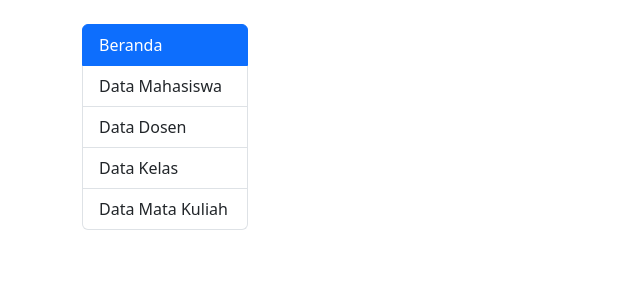
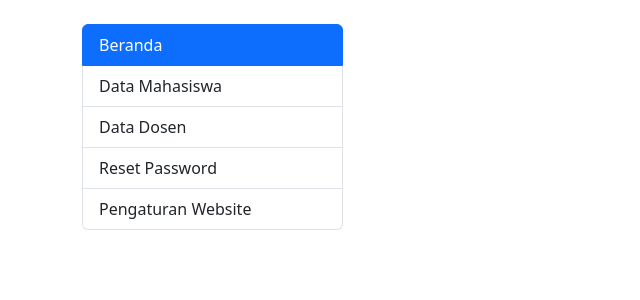
Before and after one commit to alfian742/crud-php, a PHP site: template [new-code]/template/_header.php in a window 1280 px wide. Shown: the part 56-356 px from the top of the page, without its empty margins (0-640 px from the left). Run offline with PHP 8.4, Linux system fonts and the light colour scheme; the template is opened without the code that fills it, so the values that code supplies are empty; a user stored in the database is signed in.

Commit message:
Update code

```diff
--- a/[new-code]/template/_header.php
+++ b/[new-code]/template/_header.php
@@ -95,16 +95,29 @@
 
         <!-- List menu & content -->
         <div class="row">
-            <div class="col-md-2 mb-4">
+            <div class="col-md-3 mb-4">
                 <!-- List menu -->
                 <div class="list-group">
                     <a href="beranda.php" class="list-group-item list-group-item-action active">Beranda</a>
-                    <a href="mahasiswa-data.php" class="list-group-item list-group-item-action">Data Mahasiswa</a>
-                    <a href="#" class="list-group-item list-group-item-action">Data Dosen</a>
-                    <a href="#" class="list-group-item list-group-item-action">Data Kelas</a>
-                    <a href="#" class="list-group-item list-group-item-action">Data Mata Kuliah</a>
+                    <?php if ($_SESSION['level'] == "Mahasiswa") { ?>
+                        <a href="#" class="list-group-item list-group-item-action">Update Profile</a>
+                        <a href="#" class="list-group-item list-group-item-action">Isi KRS</a>
+                        <a href="#" class="list-group-item list-group-item-action">Jadwal Kuliah</a>
+                        <a href="#" class="list-group-item list-group-item-action">Lihat KHS</a>
+                        <a href="#" class="list-group-item list-group-item-action">Pembayaran</a>
+                    <?php } elseif ($_SESSION['level'] == "Dosen") { ?>
+                        <a href="#" class="list-group-item list-group-item-action">Update Profile</a>
+                        <a href="#" class="list-group-item list-group-item-action">Cek KRS</a>
+                        <a href="#" class="list-group-item list-group-item-action">Jadwal Mengajar</a>
+                        <a href="#" class="list-group-item list-group-item-action">Input Nilai</a>
+                    <?php } elseif ($_SESSION['level'] == "Admin") { ?>
+                        <a href="mahasiswa-data.php" class="list-group-item list-group-item-action">Data Mahasiswa</a>
+                        <a href="#" class="list-group-item list-group-item-action">Data Dosen</a>
+                        <a href="#" class="list-group-item list-group-item-action">Reset Password</a>
+                        <a href="#" class="list-group-item list-group-item-action">Pengaturan Website</a>
+                    <?php } ?>
                 </div>
                 <!-- End of list menu -->
             </div>
-            <div class="col-md-10 mb-4">
+            <div class="col-md-9 mb-4">
                 <!-- Content -->
--- a/beranda.php
+++ b/beranda.php
@@ -93,7 +93,7 @@ if (isset($_SESSION['email']) and isset($_SESSION['level'])) {
         </div>
 
         <!-- Script -->
-        <script src="js/bootstrap.bundle.min.js"></script>
+        <script src="vendor/bootstrap/js/bootstrap.bundle.min.js"></script>
     </body>
 
     </html>
--- a/konten.php
+++ b/konten.php
@@ -4,7 +4,7 @@ if (isset($_GET['page'])) {
 	if (file_exists("$page.php")) {
 		include "$page.php";
 	} else {
-        echo "<h3>Halaman tidak ditemukan.</h3>";
+		echo "<h3>Halaman Tidak Ditemukan</h3>";
 	}
 } else {
 	include "home.php";
--- a/mhshapus.php
+++ b/mhshapus.php
@@ -1,6 +1,4 @@
 <?php
-session_start();
-
 include 'koneksi.php'; // Import file koneksi
 
 // Mengambil data sesuai dengan parameter
```
Also changed, not shown: [new-code]/login.php (+3 -4 lines). Lines whose indentation alone changed are shown as unchanged.
